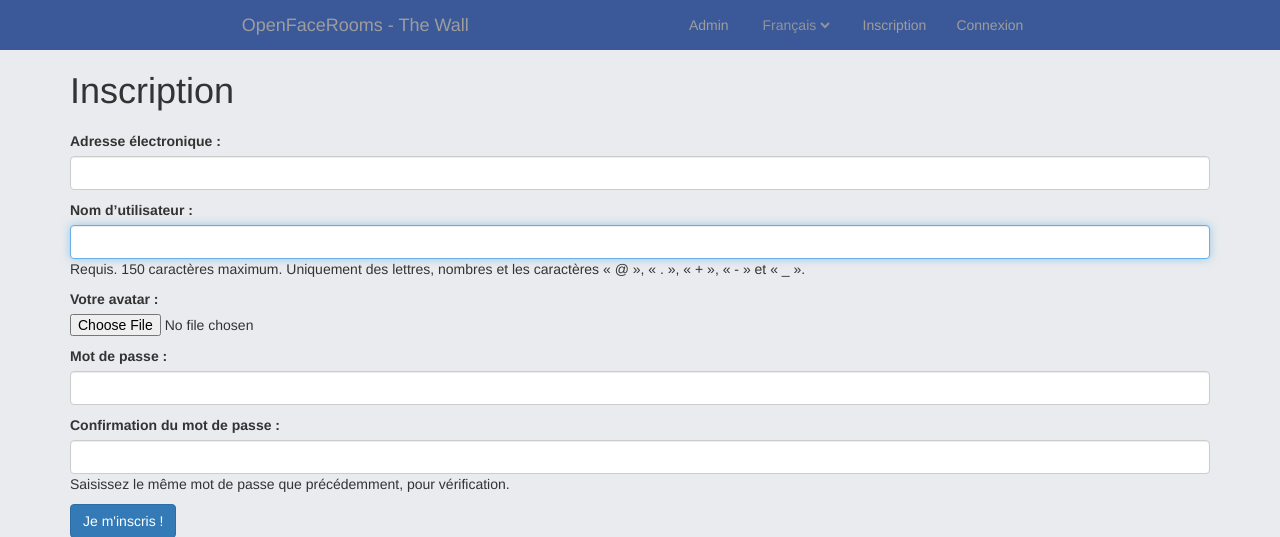
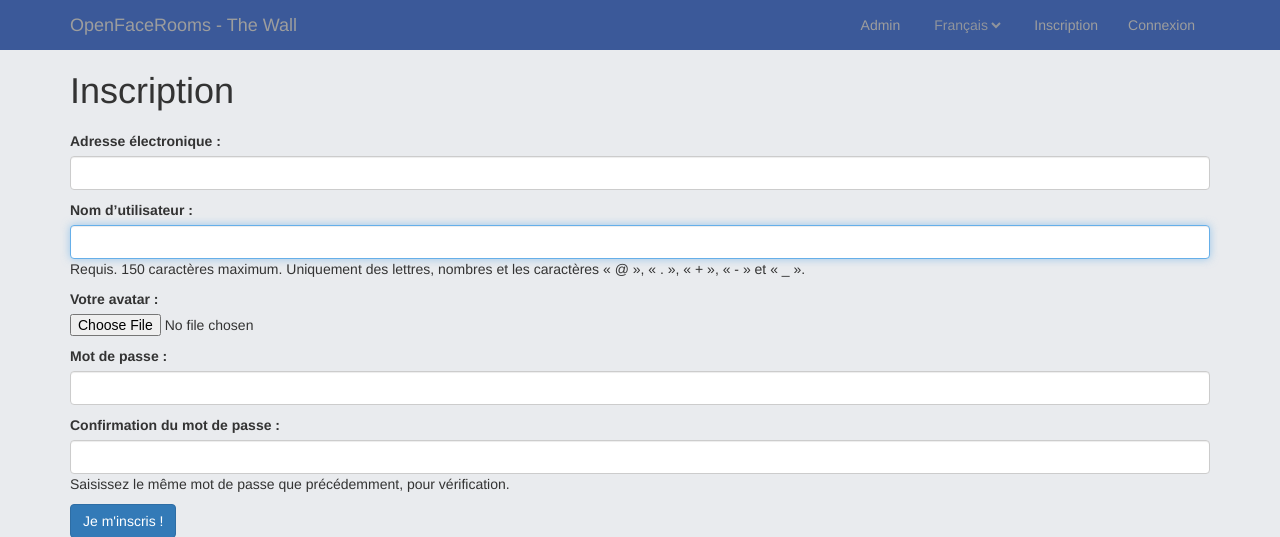
Before and after one commit to NicolasMura/social-wall, a Django app: page /signup/ in a window 1280 px wide. Shown: the top 537 px of the page. Run offline with Django 3.2, Linux system fonts and the light colour scheme; some libraries are stand-ins or nearby versions.

Commit message:
Solved nav rendered pb.

```diff
--- a/social/templates/social/base.html
+++ b/social/templates/social/base.html
@@ -30,9 +30,9 @@
   <body>
 
     <nav class="navbar navbar-inverse" role="navigation">
-      <div class="container-fluid">
+      <div class="container">
         <div class="row">
-          <div class="col-xs-offset-2 col-xs-8">
+          <div class="col-lg-12">
             <div class="navbar-header">
               <button type="button" class="navbar-toggle" data-toggle="collapse" data-target=".navbar-ex1-collapse">
                 <span class="sr-only">Toggle navigation</span>
```
